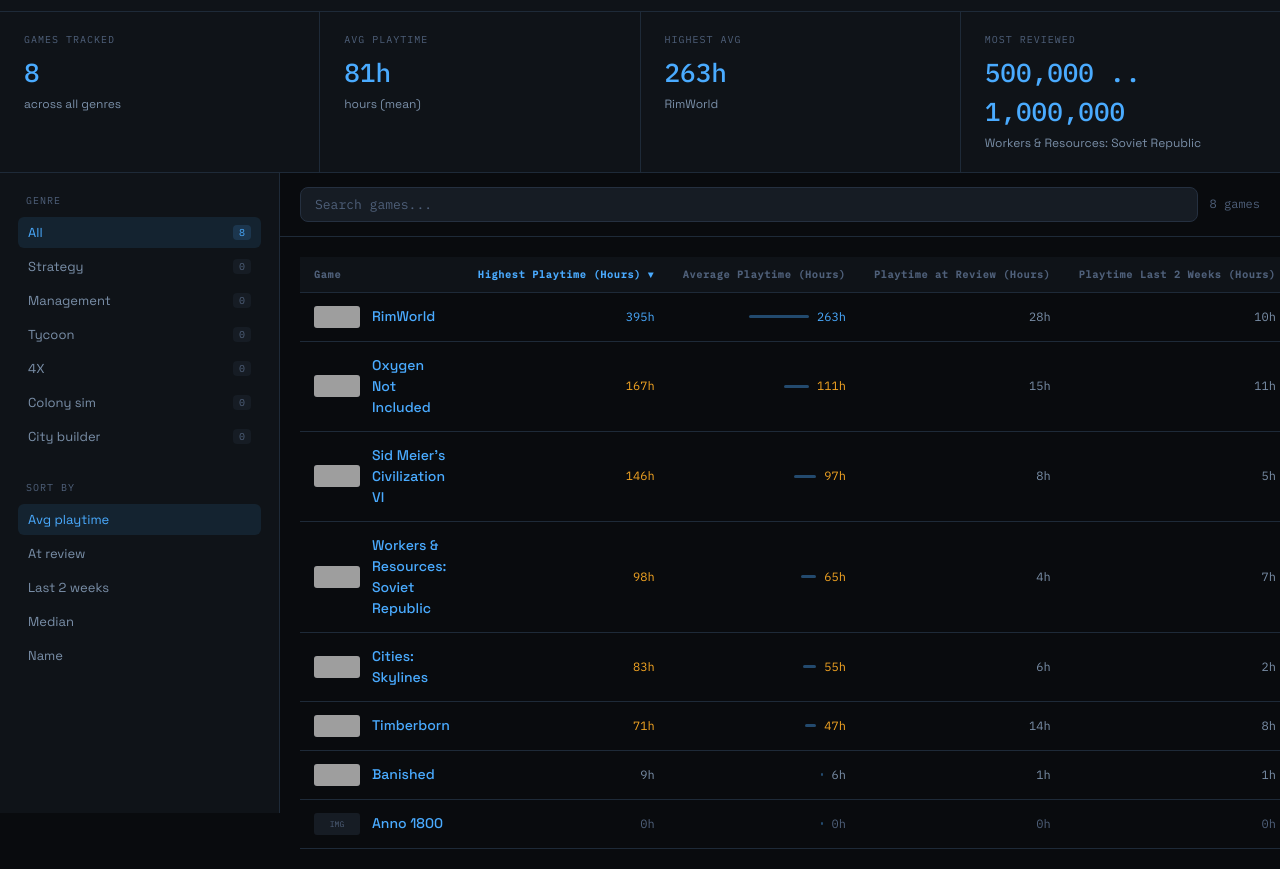
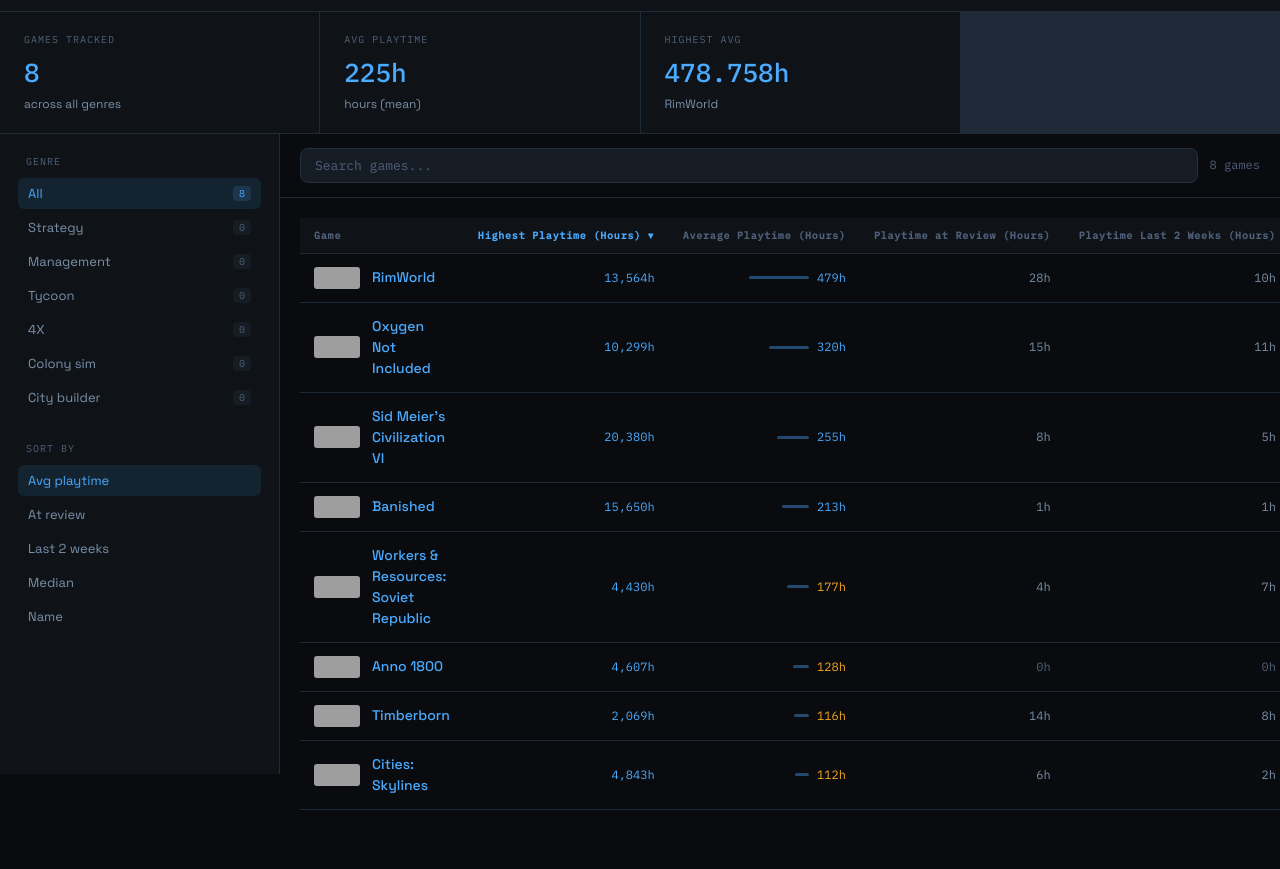
Before and after one commit to MarcoJHB/steamaddict, a website: page public/index.html in a window 1280 px wide. Shown: the part 40-909 px from the top of the page. After the commit the page ends 870 px from the top, so only its background shows below. Drawn offline with Linux system fonts and the light colour scheme; grey boxes are pictures that could not be loaded.

Commit message:
Remove MOST REVIEWED stat; update playtime figures to match review data (1000 reviews per game)

```diff
--- a/public/app.js
+++ b/public/app.js
@@ -138,14 +138,11 @@ function updateStats() {
 
   const avgAll  = Math.round(allGames.reduce((a, b) => a + (b.avg || 0), 0) / n);
   const highest = allGames.reduce((a, b) => (b.avg || 0) > (a.avg || 0) ? b : a);
-  const topRev  = allGames.reduce((a, b) => (b.sampleSize || 0) > (a.sampleSize || 0) ? b : a);
 
   setText("s-count",        n);
   setText("s-avg",          avgAll + "h");
   setText("s-high",         (highest.avg || 0) + "h");
   setText("s-high-name",    highest.name || "—");
-  setText("s-reviews",      fmtK(topRev.sampleSize || 0));
-  setText("s-reviews-name", topRev.name || "—");
 }
 
 function updateBadges() {
--- a/public/games.json
+++ b/public/games.json
@@ -8,11 +8,11 @@
       "releaseDate": null,
       "price": "Free",
       "totalReviews": null,
-      "avg": 6,
+      "avg": 212.711,
       "median": 1,
       "atReview": 1,
       "lastTwoWeeks": 1,
-      "highest": 9,
+      "highest": 15650,
       "sampleSize": "2,000,000 .. 5,000,000",
       "steamspyRating": 0,
       "rating": 0,
@@ -26,11 +26,11 @@
       "releaseDate": null,
       "price": "27,99€",
       "totalReviews": null,
-      "avg": 55,
+      "avg": 111.708,
       "median": 13,
       "atReview": 6,
       "lastTwoWeeks": 2,
-      "highest": 82.5,
+      "highest": 4843,
       "sampleSize": "10,000,000 .. 20,000,000",
       "steamspyRating": 0,
       "rating": 0,
@@ -44,11 +44,11 @@
       "releaseDate": null,
       "price": "59,99€",
       "totalReviews": null,
-      "avg": 97,
+      "avg": 254.689,
       "median": 25,
       "atReview": 8,
       "lastTwoWeeks": 5,
-      "highest": 145.5,
+      "highest": 20380,
       "sampleSize": "10,000,000 .. 20,000,000",
       "steamspyRating": 0,
       "rating": 0,
@@ -62,11 +62,11 @@
       "releaseDate": null,
       "price": "31,99€",
       "totalReviews": null,
-      "avg": 263,
+      "avg": 478.758,
       "median": 73,
       "atReview": 28,
       "lastTwoWeeks": 10,
-      "highest": 394.5,
+      "highest": 13564,
       "sampleSize": "5,000,000 .. 10,000,000",
       "steamspyRating": 0,
       "rating": 0,
@@ -80,11 +80,11 @@
       "releaseDate": null,
       "price": "22,99€",
       "totalReviews": null,
-      "avg": 111,
+      "avg": 320.019,
       "median": 15,
       "atReview": 15,
       "lastTwoWeeks": 11,
-      "highest": 166.5,
+      "highest": 10299,
       "sampleSize": "2,000,000 .. 5,000,000",
       "steamspyRating": 0,
       "rating": 0,
@@ -98,11 +98,11 @@
       "releaseDate": null,
       "price": "39,99€",
       "totalReviews": null,
-      "avg": 65,
+      "avg": 176.981,
       "median": 10,
       "atReview": 4,
       "lastTwoWeeks": 7,
-      "highest": 97.5,
+      "highest": 4430,
       "sampleSize": "500,000 .. 1,000,000",
       "steamspyRating": 0,
       "rating": 0,
@@ -116,11 +116,11 @@
       "releaseDate": null,
       "price": "33,99€",
       "totalReviews": null,
-      "avg": 47,
+      "avg": 115.917,
       "median": 17,
       "atReview": 14,
       "lastTwoWeeks": 8,
-      "highest": 70.5,
+      "highest": 2069,
       "sampleSize": "1,000,000 .. 2,000,000",
       "steamspyRating": 0,
       "rating": 0,
@@ -130,12 +130,14 @@
       "appId": "323090",
       "name": "Anno 1800",
       "genre": "city builder",
-      "avg": 0,
+      "headerImage": "https://shared.akamai.steamstatic.com/store_item_assets/steam/apps/323090/header.jpg?t=1769479020",
+      "price": "€19.99",
+      "avg": 128.323,
       "median": 0,
       "atReview": 0,
       "lastTwoWeeks": 0,
-      "highest": 0,
-      "sampleSize": "0 .. 20,000",
+      "highest": 4607,
+      "sampleSize": "2,000,000 .. 5,000,000",
       "steamspyRating": 0,
       "rating": 0,
       "fetchedAt": "2026-04-02T07:02:19.376Z"
--- a/public/index.html
+++ b/public/index.html
@@ -41,11 +41,6 @@
       <div class="stat-label">HIGHEST AVG</div>
       <div class="stat-val" id="s-high">—</div>
       <div class="stat-sub" id="s-high-name">—</div>
-    </div>
-    <div class="stat-card">
-      <div class="stat-label">MOST REVIEWED</div>
-      <div class="stat-val" id="s-reviews">—</div>
-      <div class="stat-sub" id="s-reviews-name">—</div>
     </div>
   </section>
 
```
Also changed, not shown: data/games.json (+19 -17 lines).
